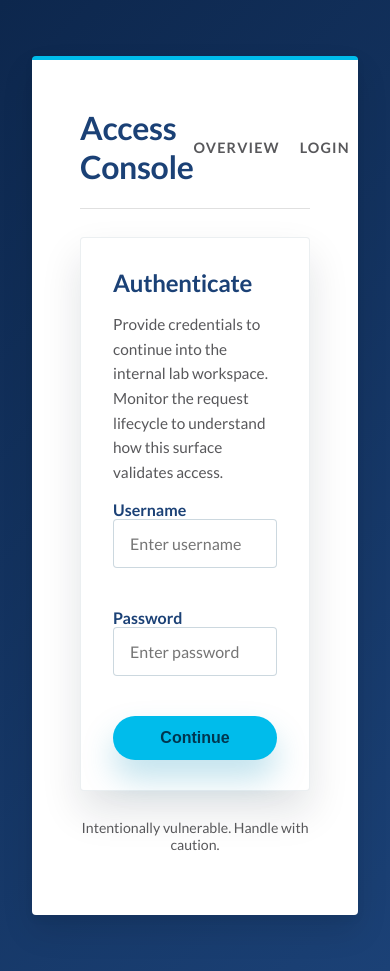
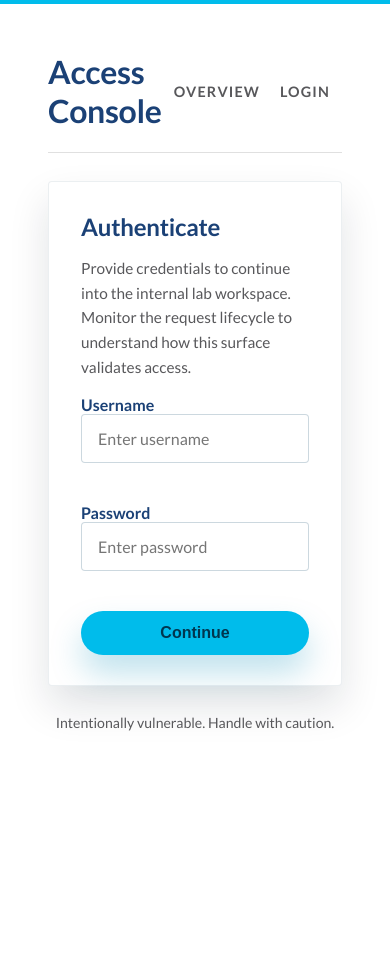
Before and after one commit to thschaffr/ctf_codeguard, a PHP site: page /app/login.php in a window 390 px wide. After the commit the page ends 731 px from the top, so only its background shows below. Run offline with PHP 8.4, Linux system fonts and the light colour scheme.

Commit message:
Update branding and adjust CSS for improved layout
- Changed the main and secondary headers from "Security is Vibe" to "Security is a Vibe" for consistency in branding.
- Modified CSS to change the display property to block, remove padding, and adjust the app shell width and minimum height for better responsiveness and layout.

```diff
--- a/idea_1/app/index.php
+++ b/idea_1/app/index.php
@@ -10,7 +10,7 @@
 <body>
     <div class="app-shell">
         <header class="app-header">
-            <h1>Security is Vibe</h1>
+            <h1>Security is a Vibe</h1>
             <?php $user = current_user($db); ?>
             <nav class="app-nav">
                 <a href="index.php">Overview</a>
@@ -31,7 +31,7 @@
 
         <div class="card stack">
             <div>
-                <h2>Security is Vibe</h2>
+                <h2>Security is a Vibe</h2>
                 <p class="muted">
                     Explore an intentionally vulnerable application wrapped in a Cisco-inspired interface. Use it to brief teams,
                     rehearse CTF scenarios, or demonstrate how legacy flaws surface in modern customer-facing portals.
--- a/idea_1/app/style.css
+++ b/idea_1/app/style.css
@@ -28,18 +28,16 @@
     font-family: "CiscoSans", "Lato", "Segoe UI", "Helvetica Neue", Arial, sans-serif;
     background: var(--bg-gradient);
     color: var(--text-color);
-    display: flex;
-    align-items: center;
-    justify-content: center;
-    padding: 56px 32px;
+    display: block;
+    padding: 0;
 }
 
 .app-shell {
-    width: min(960px, 100%);
+    width: 100%;
+    min-height: 100vh;
     background: var(--panel-bg);
     border-top: 4px solid var(--accent);
-    border-radius: var(--radius-large);
-    box-shadow: var(--shadow-soft);
+    box-shadow: none;
     padding: 48px;
 }
 
```
